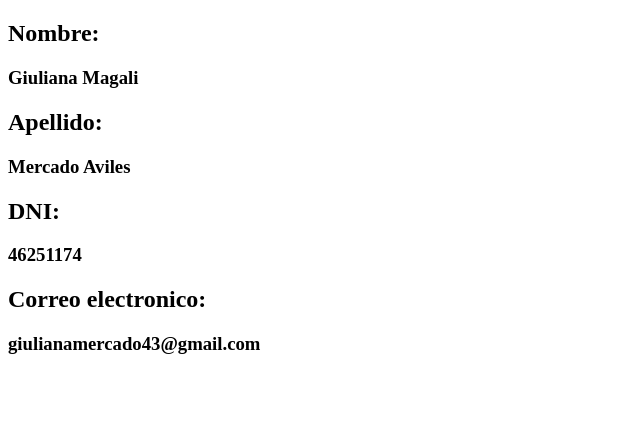
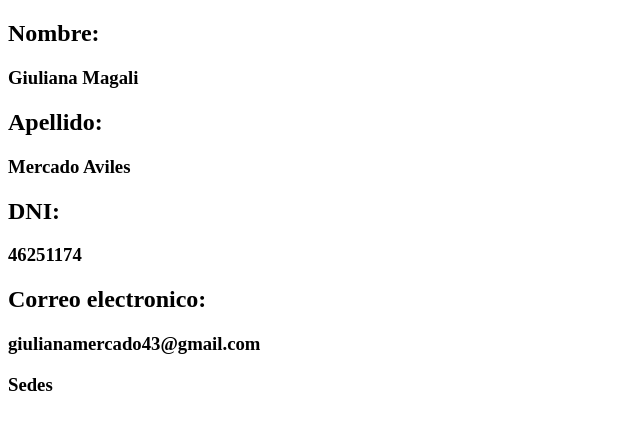
Before and after one commit to GiulianaMercadoAviles/MercadoGiuliana, a plain HTML site: page index.html in a window 1280 px wide. Shown: the full height of the page, 0-640 px from the left. Drawn offline with Linux system fonts and the light colour scheme.

Commit message:
agregue un tag

```diff
--- a/index.html
+++ b/index.html
@@ -11,6 +11,7 @@
         <h2>Apellido:</h2> <h3>Mercado Aviles</h3>
         <h2>DNI:</h2> <h3>46251174</h3>
         <h2>Correo electronico:</h2> <h3>giulianamercado43@gmail.com</h3>
+        <h3>Sedes</h3>
     </head>
 </body>
 </html>
```
